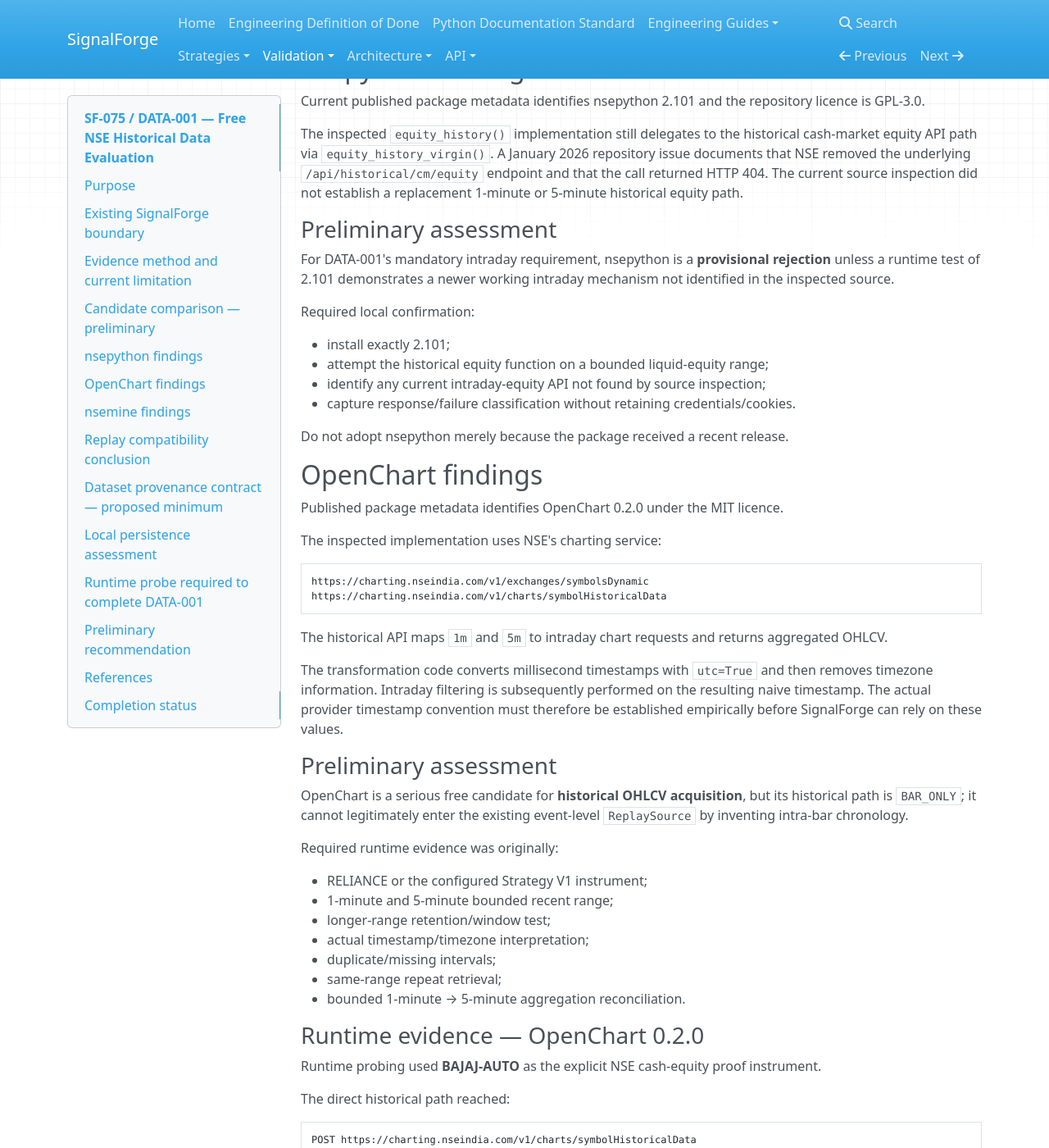
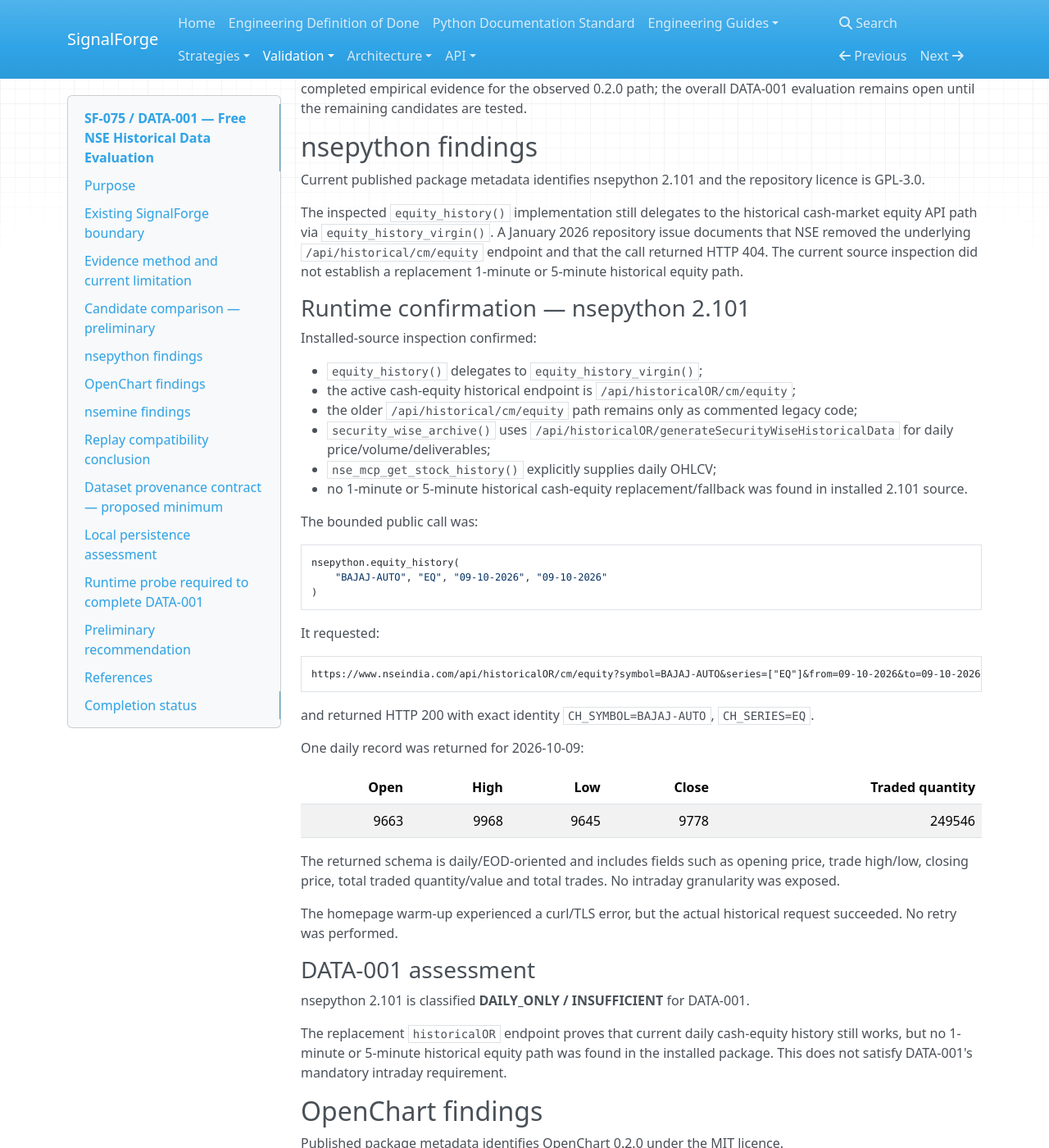
Before and after one commit to harishkamathuk/signalforge, an MkDocs documentation site: the page built from docs/validation/sf-075-data-001-free-nse-historical-data.md, in a window 1280 px wide and 1400 px high, scrolled down 2530 px. Shown: the whole window at 82% size. Built offline with MkDocs 1.6.1, drawn with Linux system fonts in a browser that asks for light colours; nearby versions of some CDN libraries; some of the changed text lies outside the part shown.

Commit message:
docs: record nsepython 2.101 daily-only confirmation

````diff
--- a/docs/validation/sf-075-data-001-free-nse-historical-data.md
+++ b/docs/validation/sf-075-data-001-free-nse-historical-data.md
@@ -64,15 +64,15 @@ Source-inspection claims and runtime observations are kept distinct below.
 | --- | --- | --- | --- |
 | Published version inspected | 2.101 | 0.2.0 | 2.2.1 |
 | Licence | GPL-3.0 | MIT | MIT |
-| Historical equity representation | Aggregated historical records | OHLCV bars | OHLCV bars |
-| 5-minute historical API in inspected source | Not established | Advertised/implemented | Advertised/implemented |
-| 1-minute historical API in inspected source | Not established | Advertised/implemented | Proven at runtime for BAJAJ-AUTO; 368 rows returned for one regular session |
+| Historical equity representation | Daily/EOD historical records | OHLCV bars | OHLCV bars |
+| 5-minute historical API in inspected source | No historical intraday cash-equity path found | Advertised/implemented | Advertised/implemented |
+| 1-minute historical API in inspected source | No historical intraday cash-equity path found | Advertised/implemented | Proven at runtime for BAJAJ-AUTO; 368 rows returned for one regular session |
 | Historical event/tick chronology | Not established | No — historical path is bars | No — historical path is bars |
 | Current-session tick API | Not material to historical requirement | Not established | Yes, current-session tick-by-tick API |
 | ReplaySource compatibility | INSUFFICIENT / BAR-LEVEL only if history works | BAR_ONLY | BAR_ONLY |
 | Timestamp/timezone risk | Runtime evidence required | High-priority runtime check | High-priority runtime check |
 | Runtime repeatability | Pending | Not reached — valid instrument-specific bars were not obtained | Inconclusive — two fresh repeatability acquisitions failed during NSE TLS/session setup before symbol/history requests |
-| Preliminary disposition | PROVISIONAL REJECT | REJECT — observed 0.2.0 runtime path failed retrieval/identity requirements | CANDIDATE — exact BAJAJ-AUTO identity; 5m and 1m retrieval proven; 1m gaps and provider timestamp semantics unresolved |
+| Preliminary disposition | DAILY_ONLY / INSUFFICIENT | REJECT — observed 0.2.0 runtime path failed retrieval/identity requirements | CANDIDATE — exact BAJAJ-AUTO identity; 5m and 1m retrieval proven; 1m gaps, provider timestamp semantics, and transport reliability unresolved |
 
 `PROVISIONAL REJECT` and `CANDIDATE` are not final DATA-001 verdicts. OpenChart's current `REJECT`
 records completed empirical evidence for the observed 0.2.0 path; the overall DATA-001 evaluation
@@ -89,20 +89,52 @@ NSE removed the underlying `/api/historical/cm/equity` endpoint and that the cal
 404. The current source inspection did not establish a replacement 1-minute or 5-minute
 historical equity path.
 
-### Preliminary assessment
+### Runtime confirmation — nsepython 2.101
 
-For DATA-001's mandatory intraday requirement, nsepython is a **provisional rejection** unless a
-runtime test of 2.101 demonstrates a newer working intraday mechanism not identified in the
-inspected source.
+Installed-source inspection confirmed:
 
-Required local confirmation:
+- `equity_history()` delegates to `equity_history_virgin()`;
+- the active cash-equity historical endpoint is `/api/historicalOR/cm/equity`;
+- the older `/api/historical/cm/equity` path remains only as commented legacy code;
+- `security_wise_archive()` uses `/api/historicalOR/generateSecurityWiseHistoricalData` for daily price/volume/deliverables;
+- `nse_mcp_get_stock_history()` explicitly supplies daily OHLCV;
+- no 1-minute or 5-minute historical cash-equity replacement/fallback was found in installed 2.101 source.
 
-- install exactly 2.101;
-- attempt the historical equity function on a bounded liquid-equity range;
-- identify any current intraday-equity API not found by source inspection;
-- capture response/failure classification without retaining credentials/cookies.
+The bounded public call was:
 
-Do not adopt nsepython merely because the package received a recent release.
+```python
+nsepython.equity_history(
+    "BAJAJ-AUTO", "EQ", "09-10-2026", "09-10-2026"
+)
+```
+
+It requested:
+
+```text
+https://www.nseindia.com/api/historicalOR/cm/equity?symbol=BAJAJ-AUTO&series=["EQ"]&from=09-10-2026&to=09-10-2026
+```
+
+and returned HTTP 200 with exact identity `CH_SYMBOL=BAJAJ-AUTO`, `CH_SERIES=EQ`.
+
+One daily record was returned for 2026-10-09:
+
+| Open | High | Low | Close | Traded quantity |
+| ---: | ---: | ---: | ---: | ---: |
+| 9663 | 9968 | 9645 | 9778 | 249546 |
+
+The returned schema is daily/EOD-oriented and includes fields such as opening price, trade high/low,
+closing price, total traded quantity/value and total trades. No intraday granularity was exposed.
+
+The homepage warm-up experienced a curl/TLS error, but the actual historical request succeeded.
+No retry was performed.
+
+### DATA-001 assessment
+
+nsepython 2.101 is classified **DAILY_ONLY / INSUFFICIENT** for DATA-001.
+
+The replacement `historicalOR` endpoint proves that current daily cash-equity history still works,
+but no 1-minute or 5-minute historical equity path was found in the installed package. This does
+not satisfy DATA-001's mandatory intraday requirement.
 
 ## OpenChart findings
 
@@ -732,8 +764,7 @@ Do not implement a production adapter yet.
 
 The current evidence supports:
 
-- **nsepython:** likely unsuitable for the required historical intraday path; confirm once with
-  current-version runtime evidence.
+- **nsepython:** **DAILY_ONLY / INSUFFICIENT**. Version 2.101 successfully retrieved bounded BAJAJ-AUTO daily history through the active `historicalOR` endpoint, but no 1-minute or 5-minute historical cash-equity path was found in installed source.
 - **OpenChart:** **REJECT** for DATA-001 in the observed 0.2.0 runtime path. Direct historical
   requests returned empty data, and the public high-level equity path failed exact instrument
   resolution by substituting NIFTY 50 for BAJAJ-AUTO.
@@ -763,6 +794,4 @@ has proven exact BAJAJ-AUTO identity and initial 5-minute retrieval. The 15:11 a
 explained: an irregular raw provider timestamp was transformed by nsemine's fixed offset/rounding
 logic into an off-grid processed label. Provider timezone/bar-label semantics and retention remain open; repeatability is currently
 inconclusive because both fresh comparison acquisitions failed during NSE TLS/session setup.
-Deterministic 1-minute -> 5-minute reconciliation is proven for all complete buckets in the tested session. nsepython 2.101 still needs
-the required confirmation probe. Final SELECT / RETAIN_AS_FALLBACK / REJECT conclusions remain
-pending.
+Deterministic 1-minute -> 5-minute reconciliation is proven for all complete buckets in the tested session. nsepython 2.101 runtime confirmation is complete and classified DAILY_ONLY / INSUFFICIENT. Final SELECT / RETAIN_AS_FALLBACK / REJECT conclusions now depend primarily on the remaining nsemine retention/reliability evidence and the final cross-candidate assessment.
````
